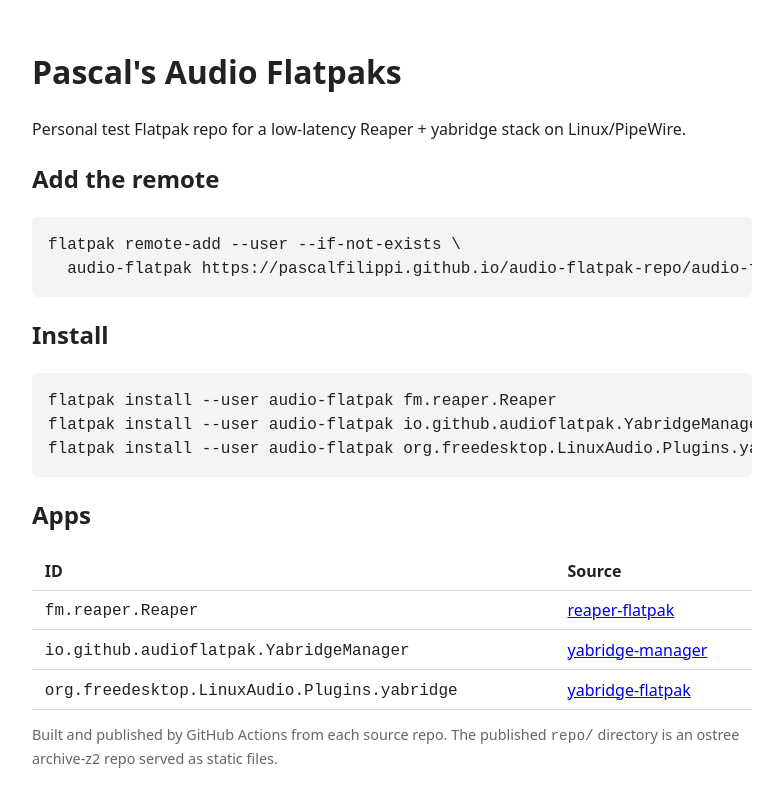
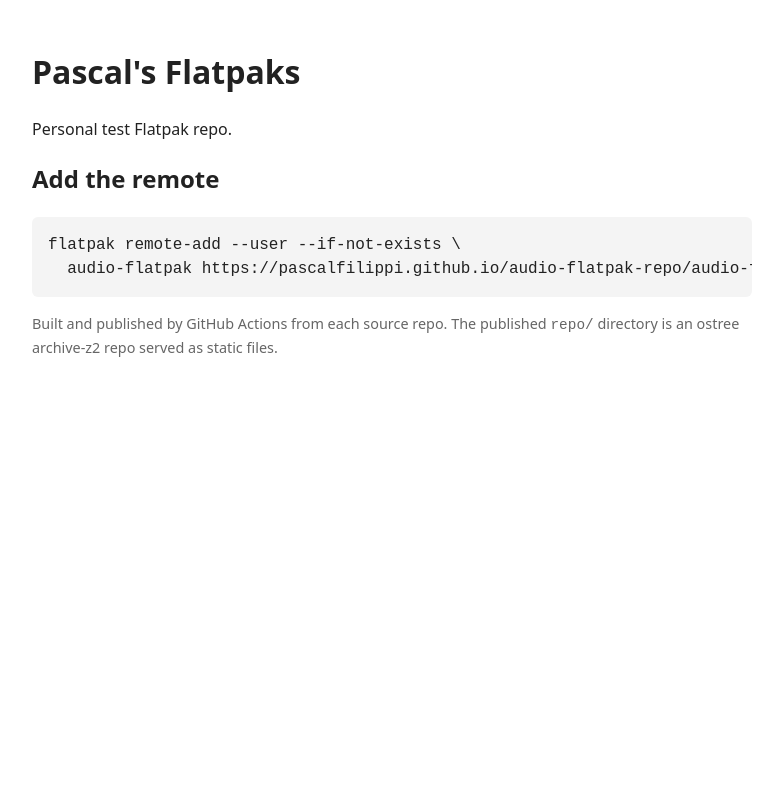
Before and after one commit to pascalfilippi/audio-flatpak-repo, a plain HTML site: page index.html in a window 1280 px wide. Shown: the whole page, without its empty margins (248-1031 px from the left). Drawn offline with Linux system fonts and the light colour scheme.

Commit message:
add depublish workflow for flatpak

```diff
--- a/index.html
+++ b/index.html
@@ -3,7 +3,7 @@
 <head>
   <meta charset="utf-8">
   <meta name="viewport" content="width=device-width, initial-scale=1">
-  <title>Pascal's Audio Flatpaks</title>
+  <title>Pascal's Flatpaks</title>
   <style>
     body { font-family: system-ui, sans-serif; max-width: 720px; margin: 3em auto; padding: 0 1em; line-height: 1.5; color: #222; }
     h1 { margin-top: 0; }
@@ -15,26 +15,13 @@
   </style>
 </head>
 <body>
-  <h1>Pascal's Audio Flatpaks</h1>
-  <p>Personal test Flatpak repo for a low-latency Reaper + yabridge stack on Linux/PipeWire.</p>
+  <h1>Pascal's Flatpaks</h1>
+  <p>Personal test Flatpak repo.</p>
 
   <h2>Add the remote</h2>
   <pre><code>flatpak remote-add --user --if-not-exists \
   audio-flatpak https://pascalfilippi.github.io/audio-flatpak-repo/audio-flatpak.flatpakrepo</code></pre>
 
-  <h2>Install</h2>
-  <pre><code>flatpak install --user audio-flatpak fm.reaper.Reaper
-flatpak install --user audio-flatpak io.github.audioflatpak.YabridgeManager
-flatpak install --user audio-flatpak org.freedesktop.LinuxAudio.Plugins.yabridge//25.08</code></pre>
-
-  <h2>Apps</h2>
-  <table>
-    <tr><th>ID</th><th>Source</th></tr>
-    <tr><td><code>fm.reaper.Reaper</code></td><td><a href="https://github.com/pascalfilippi/reaper-flatpak">reaper-flatpak</a></td></tr>
-    <tr><td><code>io.github.audioflatpak.YabridgeManager</code></td><td><a href="https://github.com/pascalfilippi/yabridge-manager">yabridge-manager</a></td></tr>
-    <tr><td><code>org.freedesktop.LinuxAudio.Plugins.yabridge</code></td><td><a href="https://github.com/pascalfilippi/yabridge-flatpak">yabridge-flatpak</a></td></tr>
-  </table>
-
   <p class="small">Built and published by GitHub Actions from each source repo. The published <code>repo/</code> directory is an ostree archive-z2 repo served as static files.</p>
 </body>
 </html>
```
Also changed, not shown: 3 other files.
